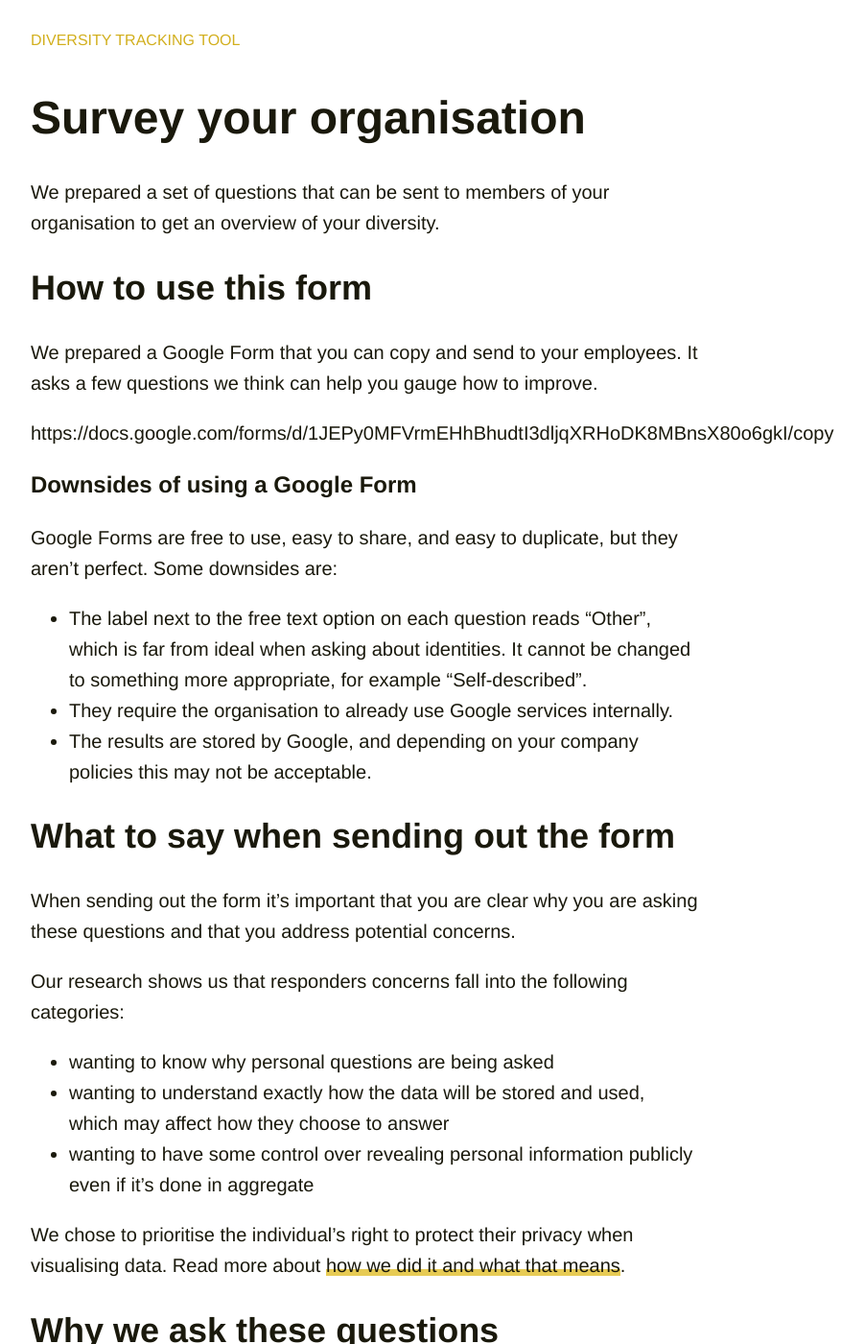
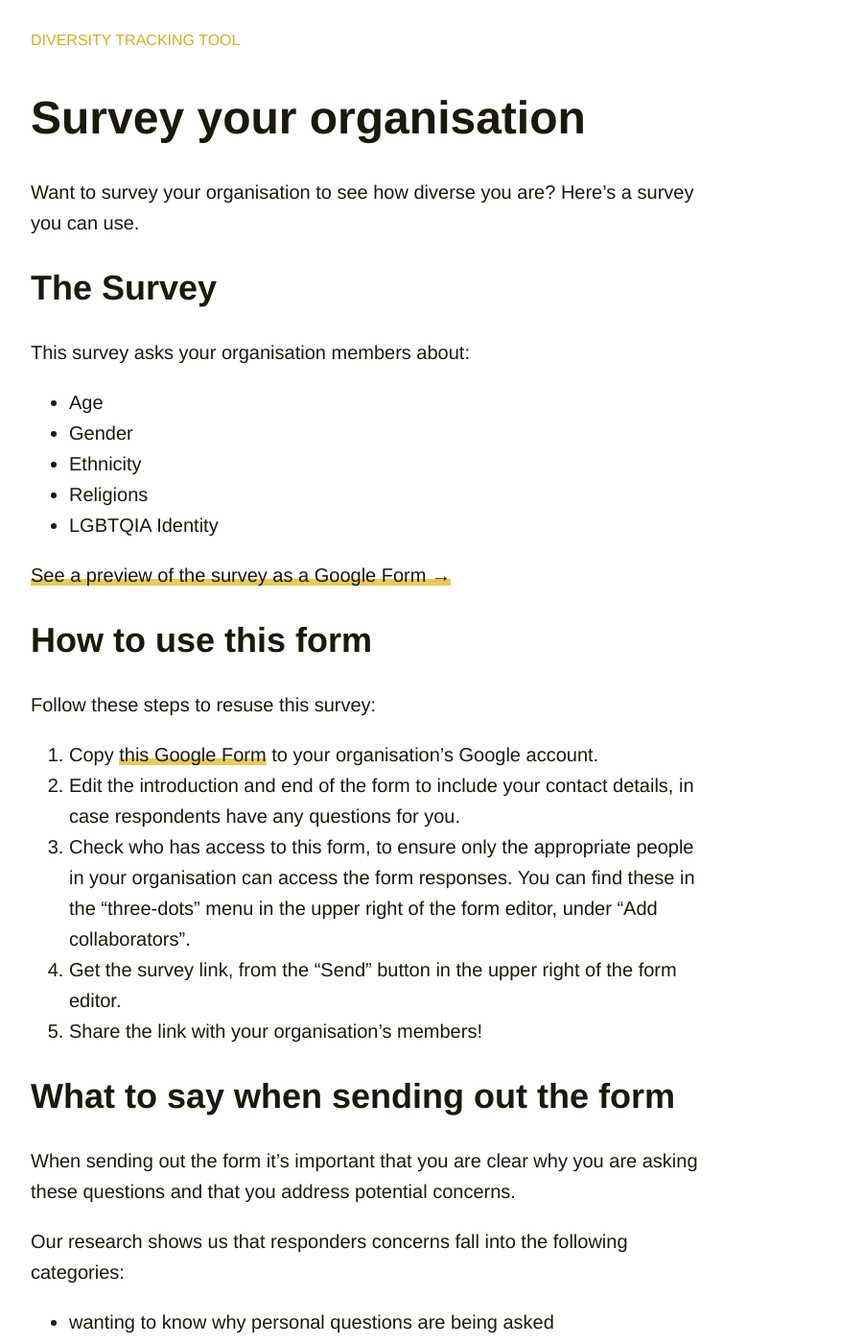
Before and after one commit to Doteveryone/diversity-tool-microsite, a Jekyll site: the page built from survey-your-organisation/index.md, in a window 1280 px wide and 1400 px high. Shown: the whole window at 96% size, without its empty margins (28-929 px from the left). Built offline with Jekyll 4.4.1, drawn with Linux system fonts in a browser that asks for light colours; some of the changed text lies outside the part shown.

Commit message:
Added instructions for using the google form

```diff
--- a/survey-your-organisation/index.md
+++ b/survey-your-organisation/index.md
@@ -3,21 +3,27 @@ layout: page
 title: Survey your organisation
 ---
 
-We prepared a set of questions that can be sent to members of your organisation to get an overview of your diversity.
+Want to survey your organisation to see how diverse you are? Here's a survey you can use.
+
+## The Survey
+
+This survey asks your organisation members about:
+* Age
+* Gender
+* Ethnicity
+* Religions
+* LGBTQIA Identity
+
+[See a preview of the survey as a Google Form &rarr;](https://docs.google.com/forms/d/e/1FAIpQLSe3Uhu1Z8T1Lsav-SOWQNYwM5iPifHg5QICQwsDCTUTm9Wzqw/viewform?usp=sf_link)
 
 ## How to use this form
 
-We prepared a Google Form that you can copy and send to your employees. It asks a few questions we think can help you gauge how to improve.
-
-https://docs.google.com/forms/d/1JEPy0MFVrmEHhBhudtI3dljqXRHoDK8MBnsX80o6gkI/copy
-
-### Downsides of using a Google Form
-
-Google Forms are free to use, easy to share, and easy to duplicate, but they aren’t perfect. Some downsides are:
-
-- The label next to the free text option on each question reads “Other”, which is far from ideal when asking about identities. It cannot be changed to something more appropriate, for example “Self-described”.
-- They require the organisation to already use Google services internally.
-- The results are stored by Google, and depending on your company policies this may not be acceptable.
+Follow these steps to resuse this survey:
+1. Copy [this Google Form](https://docs.google.com/forms/d/1JEPy0MFVrmEHhBhudtI3dljqXRHoDK8MBnsX80o6gkI/copy) to your organisation's Google account.
+2. Edit the introduction and end of the form to include your contact details, in case respondents have any questions for you.
+3. Check who has access to this form, to ensure only the appropriate people in your organisation can access the form responses. You can find these in the "three-dots" menu in the upper right of the form editor, under "Add collaborators".
+4. Get the survey link, from the "Send" button in the upper right of the form editor.
+5. Share the link with your organisation's members!
 
 ## What to say when sending out the form
 
@@ -30,6 +36,14 @@ Our research shows us that responders concerns fall into the following categorie
 
 We chose to prioritise the individual’s right to protect their privacy when visualising data. Read more about [how we did it and what that means](/protecting-individuals-privacy).
 
+### Downsides of using a Google Form
+
+Google Forms are free to use, easy to share, and easy to duplicate, but they aren’t perfect. Some downsides are:
+
+- The label next to the free text option on each question reads “Other”, which is far from ideal when asking about identities. It cannot be changed to something more appropriate, for example “Self-described”.
+- They require the organisation to already use Google services internally.
+- The results are stored by Google, and depending on your company policies this may not be acceptable.
+
 ## Why we ask these questions
 
 You can read more about [how we chose the questions](/why-we-ask-these-questions) to ask, and what we hope you can learn from them.
```
Also changed, not shown: index.md (+2 -2 lines).
